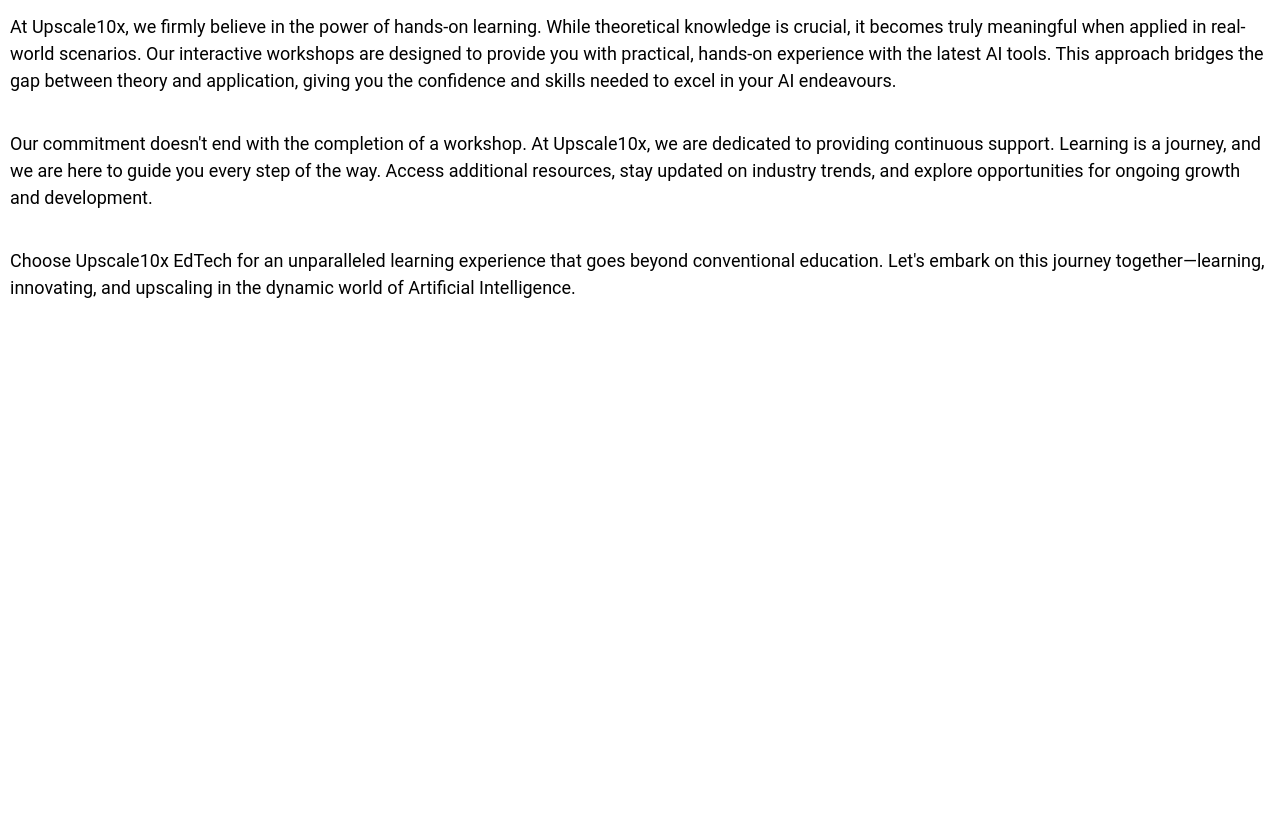
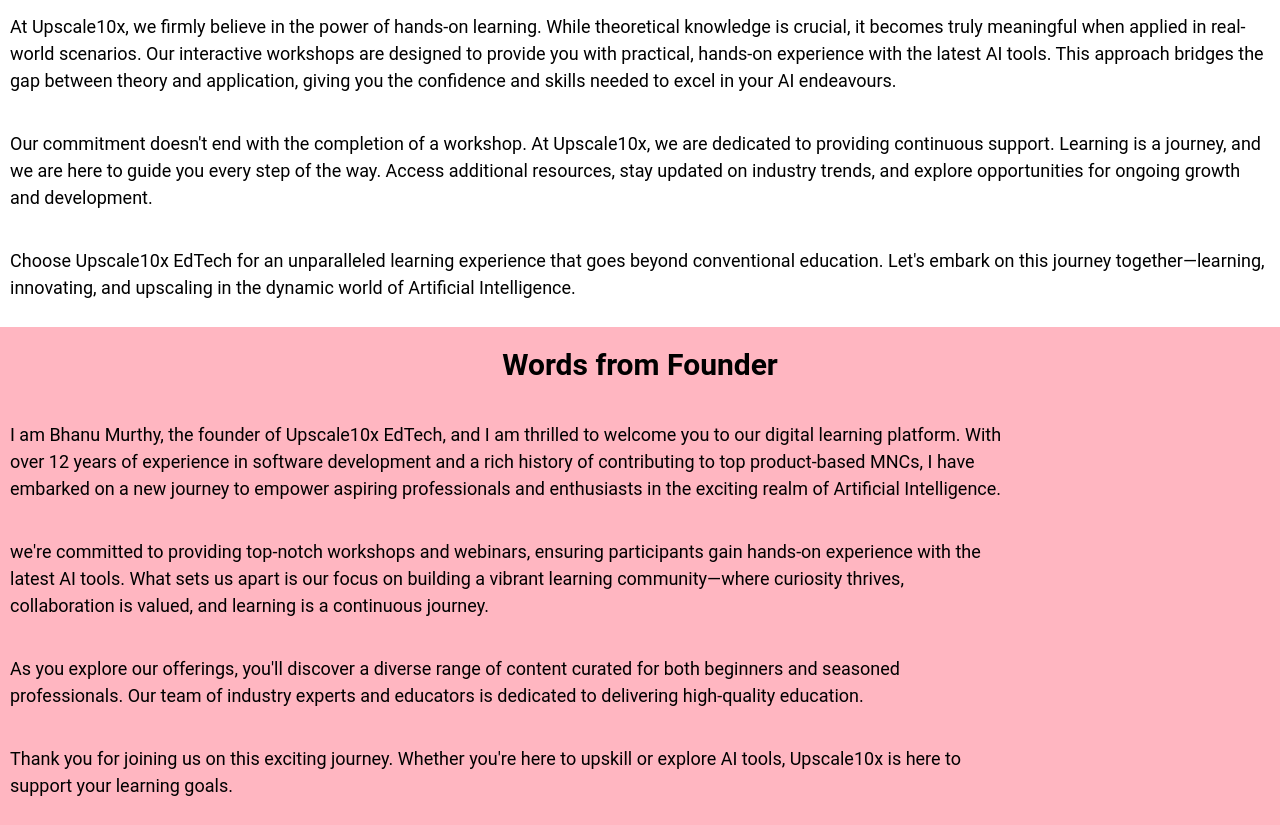
Before and after one commit to rsneha1998/upscale10x, a plain HTML site: page index.html in a window 1280 px wide. Shown: the part 2595-3420 px from the top of the page. Before the commit the page ends 2922 px from the top, so only its background shows below. Drawn offline with nearby package versions, Linux system fonts and the light colour scheme.

Commit message:
update changes

```diff
--- a/index.css
+++ b/index.css
@@ -141,3 +141,18 @@
   color:black;
   padding:10px;
 }
+.photo{
+  background-color: lightpink;
+
+}
+.pic{
+  background-image: url("https://assets.zyrosite.com/cdn-cgi/image/format=auto,w=480,h=320,fit=crop/AGBMO5lB9GS3ZaDa/bhanu-murthy-upscale10x-founder-YbNyG1kQMgcloVBQ.jpg");
+height:40vh;
+width:40vw;
+background-size: cover;
+border-radius:140px;
+padding:40px;
+margin:20px;
+justify-content: center;
+background-position: center;
+}
--- a/index.html
+++ b/index.html
@@ -95,6 +95,23 @@
     <p class="description">Choose Upscale10x EdTech for an unparalleled learning experience that goes beyond conventional education. Let's embark on this journey together—learning, innovating, and upscaling in the dynamic world of Artificial Intelligence.</p>
     </div>
     </div>
+</div>
+<div class="sectionimage">
+<div class="photo">
+    <h1 class="head">Words from Founder</h1>
+    <div class=" d-flex flex-row">
+    <div>
+       <p class="description">I am Bhanu Murthy, the founder of Upscale10x EdTech, and I am thrilled to welcome you to our digital learning platform. With over 12 years of experience in software development and a rich history of contributing to top product-based MNCs, I have embarked on a new journey to empower aspiring professionals and enthusiasts in the exciting realm of Artificial Intelligence.</p>
+       <p class="description">we're committed to providing top-notch workshops and webinars, ensuring participants gain hands-on experience with the latest AI tools. What sets us apart is our focus on building a vibrant learning community—where curiosity thrives, collaboration is valued, and learning is a continuous journey.</p>
+       <p class="description">As you explore our offerings, you'll discover a diverse range of content curated for both beginners and seasoned professionals. Our team of industry experts and educators is dedicated to delivering high-quality education.</p>
+       <p class="description">Thank you for joining us on this exciting journey. Whether you're here to upskill or explore AI tools, Upscale10x is here to support your learning goals.</p>
+    </div>
+    <div class="pic">
+
+    </div>
+    </div>
+</div>
+
 
 
 
```
